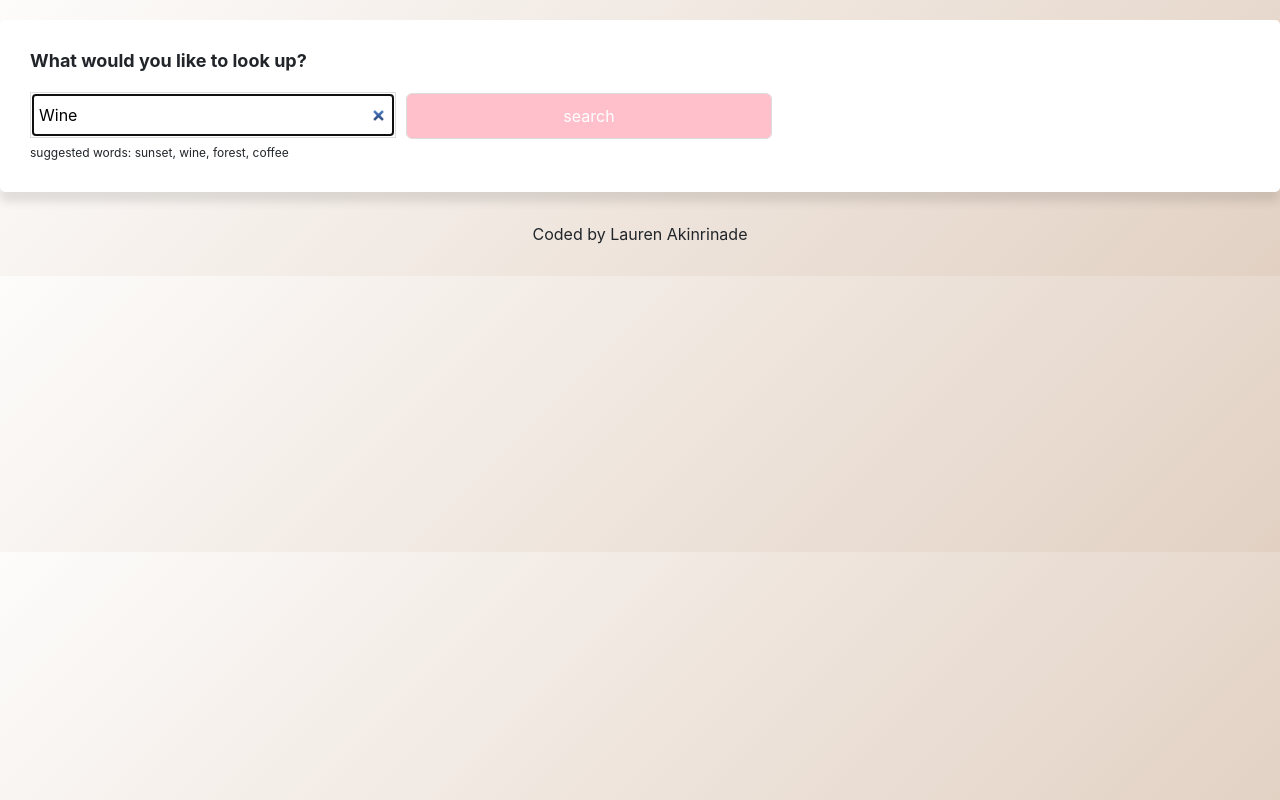
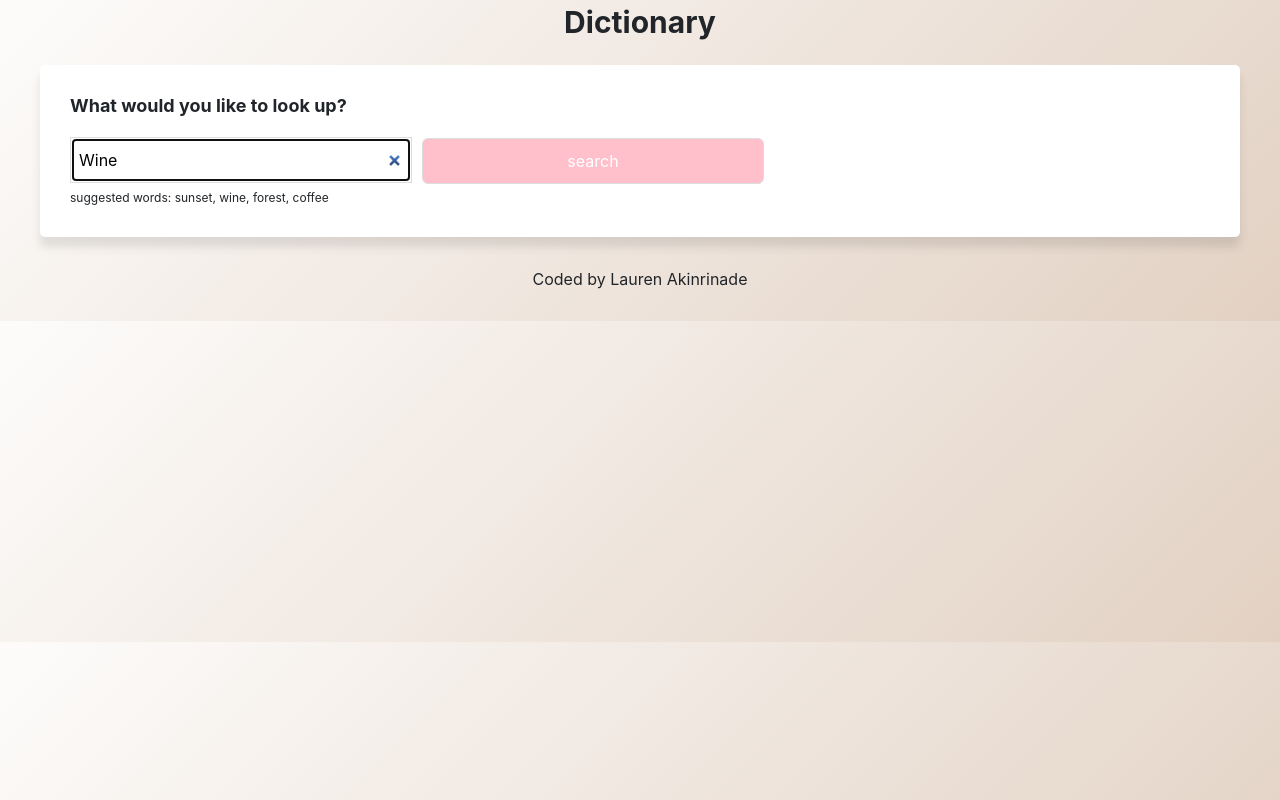
Before and after one commit to lscalise17/Dictionary-Project, a React (Create React App) app: page / in a window 1280 px wide. Built offline with nearby package versions, Linux system fonts and the light colour scheme; no server answers.

Commit message:
updated styling

```diff
--- a/src/Dictionary.css
+++ b/src/Dictionary.css
@@ -3,17 +3,18 @@
   background-color: pink;
   border-color: pink;
 }
+
 .dictionary h1 {
   font-size: 18px;
   font-weight: bold;
   margin-bottom: 20px;
 }
 .dictionary section {
-  background: white;
+  background: rgb(255, 255, 255);
   padding: 30px;
   border-radius: 5px;
   box-shadow: 0 10px 10px rgb(0 0 0/10%);
-  margin: 20px 0;
+  margin: 20px 40px;
 }
 .dictionary input {
   width: 30%;
@@ -24,3 +25,8 @@
   font-size: 12px;
   margin-top: 5px;
 }
+.dictionary .intro {
+  font-size: 30px;
+  text-align: center;
+  font-weight: bold;
+}
--- a/src/Dictionary.js
+++ b/src/Dictionary.js
@@ -32,6 +32,7 @@ export default function Dictionary(props) {
   if (loaded) {
     return (
       <div className="dictionary">
+        <div className="intro">Dictionary</div>
         <section>
           <h1>What would you like to look up?</h1>
           <form onSubmit={handleSubmit}>
--- a/src/Meaning.css
+++ b/src/Meaning.css
@@ -8,5 +8,5 @@
   font-size: 13px;
   opacity: 0.7;
   font-style: italic;
-  line-height: 0.2;
+  margin-top: -20px;
 }
--- a/src/Synonyms.js
+++ b/src/Synonyms.js
@@ -1,4 +1,5 @@
 import React from "react";
+import "./Synonyms.css";
 
 export default function Synonyms(props) {
   if (props.synonyms) {
```
